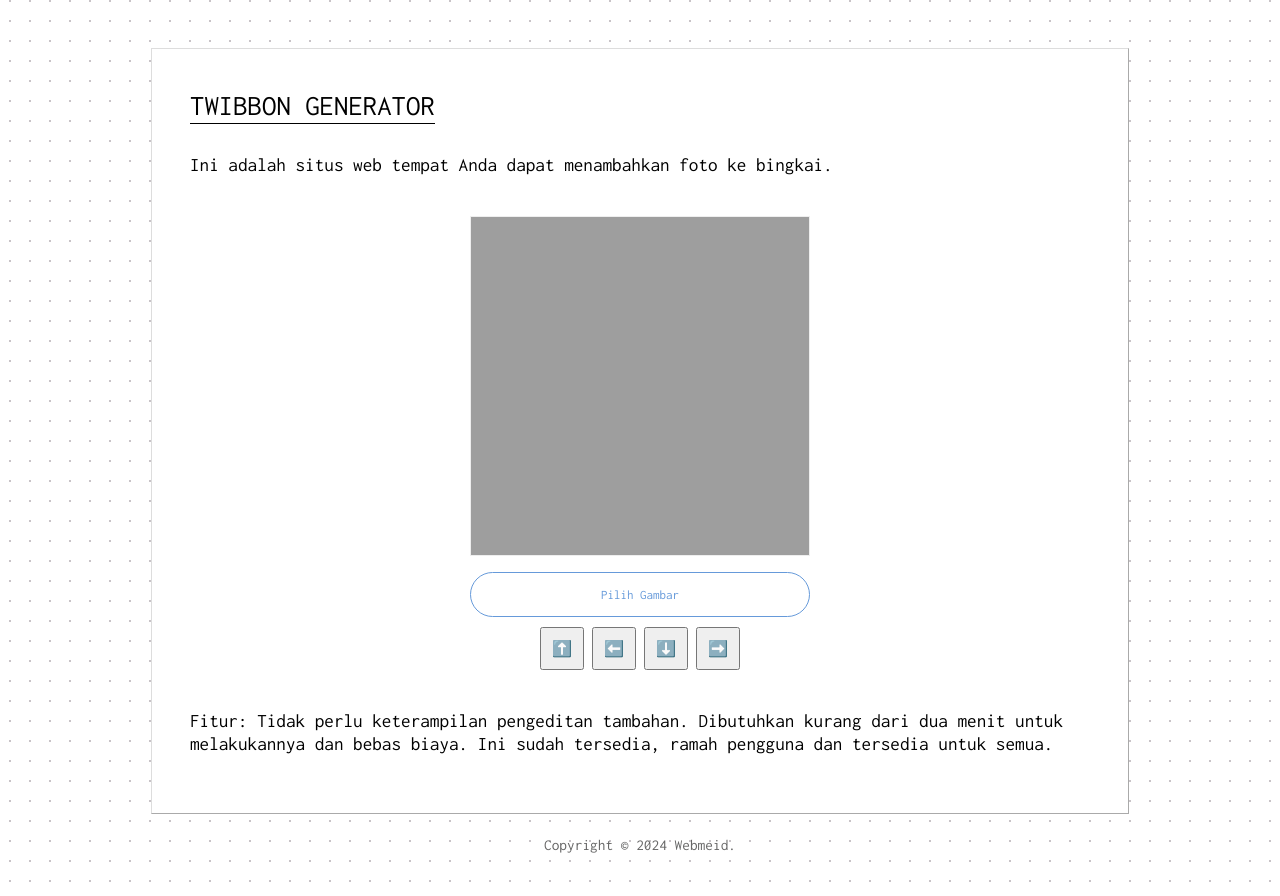
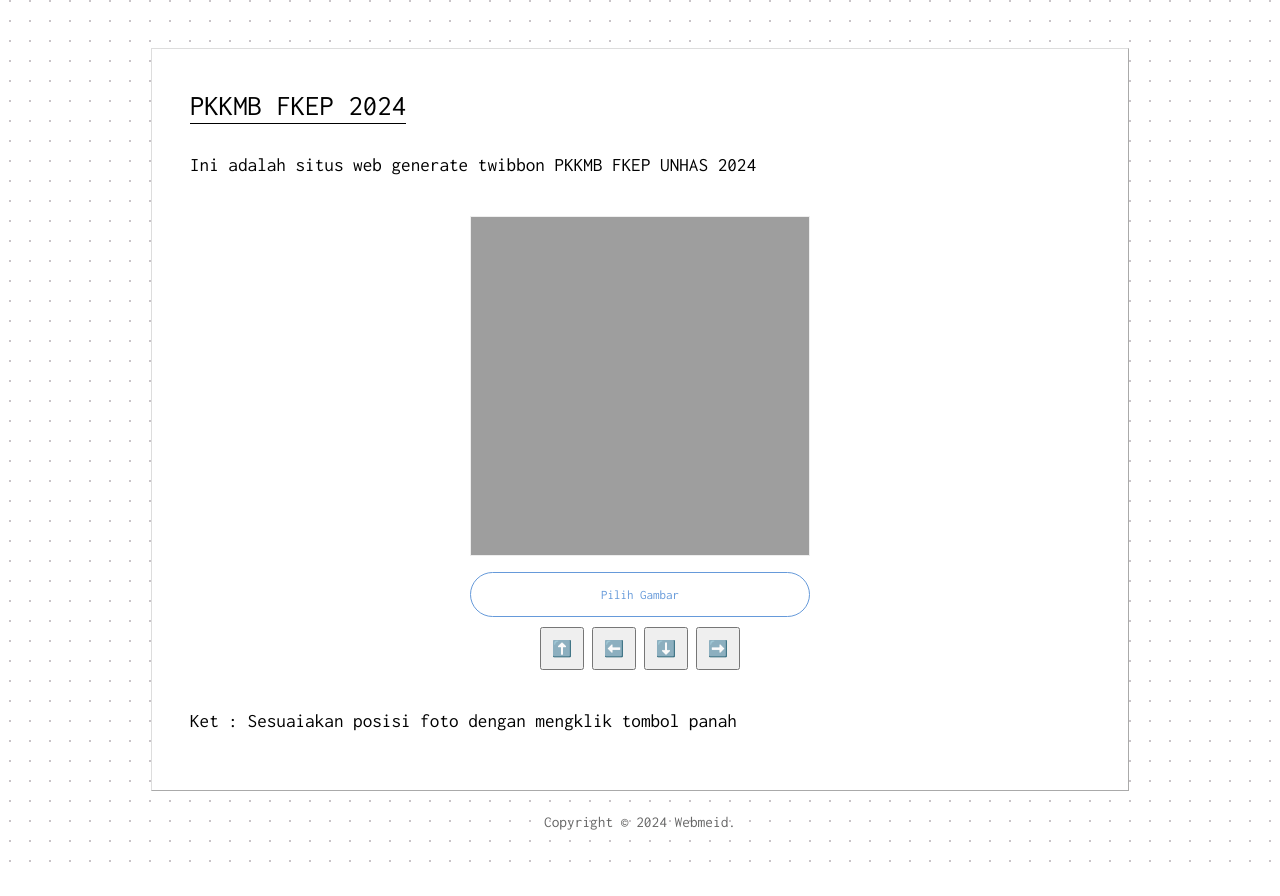
Before and after one commit to wing-21/twibbon, a plain HTML site: page index.html in a window 1280 px wide. After the commit the page ends 873 px from the top, so only its background shows below. Drawn offline with Linux system fonts and the light colour scheme.

Commit message:
Update index.html

```diff
--- a/index.html
+++ b/index.html
@@ -82,9 +82,9 @@
   </head>
   <body>
     <article>
-      <h1>TWIBBON GENERATOR</h1>
+      <h1>PKKMB FKEP 2024</h1>
 
-      <p>Ini adalah situs web tempat Anda dapat menambahkan foto ke bingkai.</p>
+      <p>Ini adalah situs web generate twibbon PKKMB FKEP UNHAS 2024</p>
 
       <div class="wrapper">
         <canvas id="preview" width="500" height="500" title="Preview"></canvas><br />
@@ -102,7 +102,7 @@
         <img src="./assets/placeholder.png" alt="" width="1" id="placeholder" hidden />
       </div>
 
-      <p>Fitur: Tidak perlu keterampilan pengeditan tambahan. Dibutuhkan kurang dari dua menit untuk melakukannya dan bebas biaya. Ini sudah tersedia, ramah pengguna dan tersedia untuk semua.</p>
+      <p>Ket : Sesuaiakan posisi foto dengan mengklik tombol panah</p>
 
       <script type="text/javascript">
         const input = document.getElementById('input-file');
```
